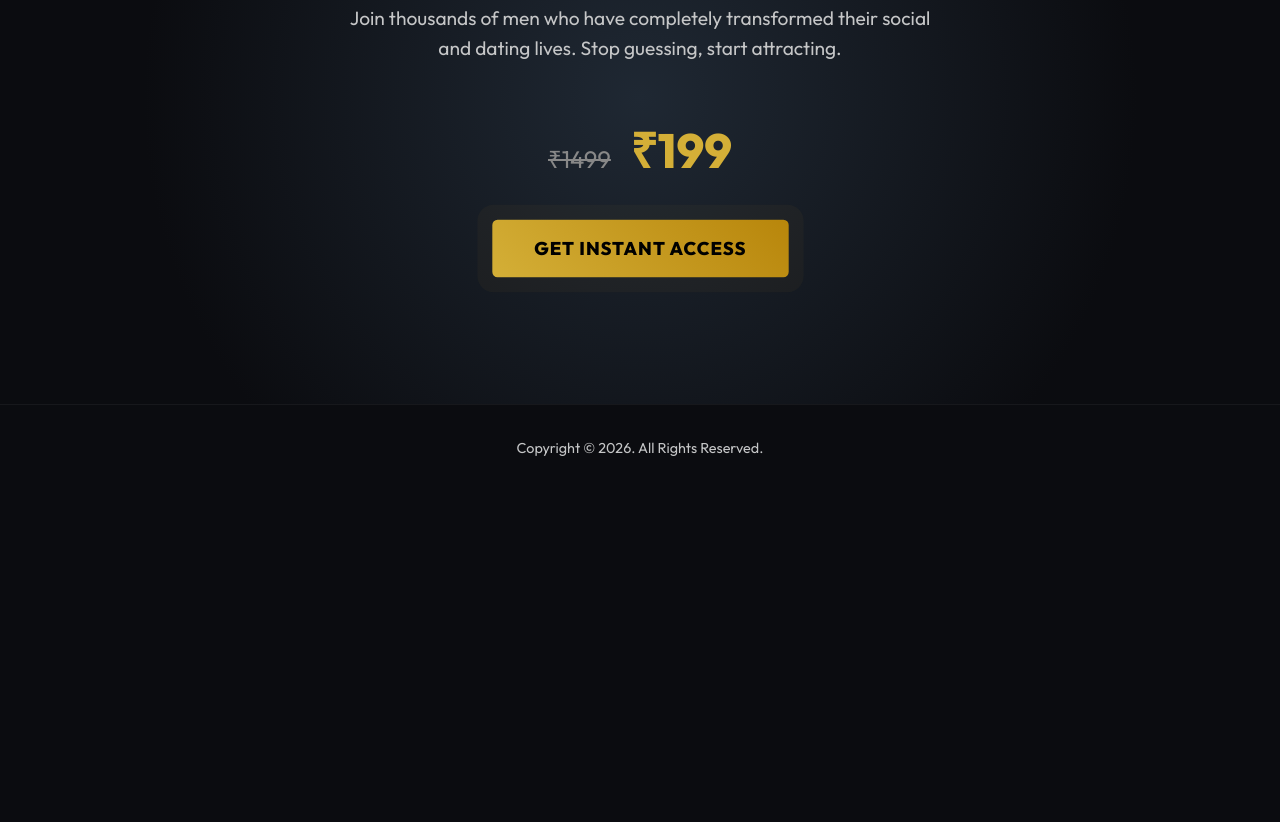
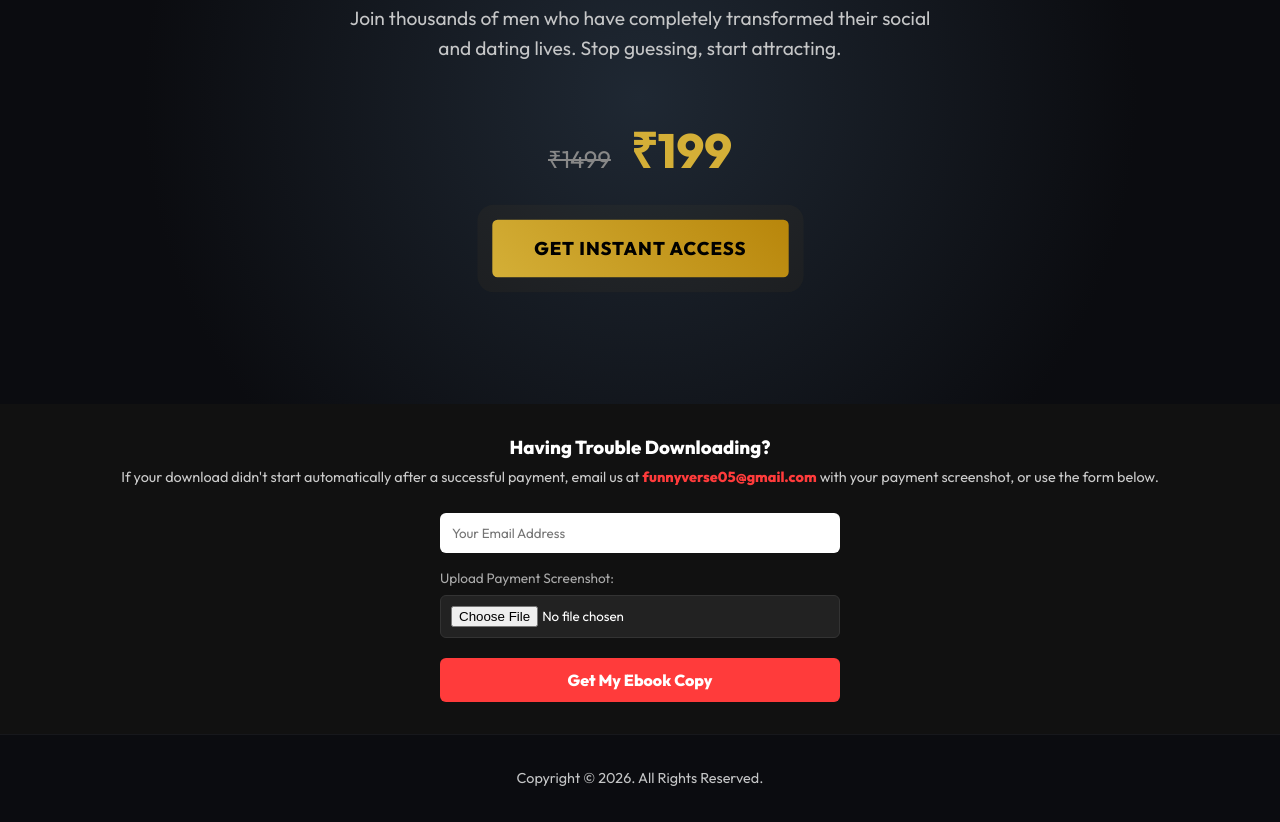
Before and after one commit to shivam2512/attract-women-ebook-funnel, a website: page landing_page/index.html in a window 1280 px wide. Shown: the part 2503-3325 px from the top of the page. Before the commit the page ends 2995 px from the top, so only its background shows below. Drawn offline with nearby package versions, Linux system fonts and the light colour scheme; a web font is replaced by a local one.

Commit message:
Update price to 199 and add support form for download issues

```diff
--- a/landing_page/index.html
+++ b/landing_page/index.html
@@ -78,6 +78,20 @@
 
     </section>
 
+    <!-- Support Form -->
+    <section class="support" style="text-align: center; padding: 2rem; background: #111; color: #fff;">
+        <h3 style="font-family: 'Outfit', sans-serif; margin-bottom: 0.5rem;">Having Trouble Downloading?</h3>
+        <p style="font-size: 0.9rem; color: #ccc; margin-bottom: 1.5rem;">If your download didn't start automatically after a successful payment, email us at <strong style="color: #ff3b3b;">funnyverse05@gmail.com</strong> with your payment screenshot, or use the form below.</p>
+        <form name="support" method="POST" data-netlify="true" enctype="multipart/form-data" style="max-width: 400px; margin: 0 auto; display: flex; flex-direction: column; gap: 15px;">
+            <input type="email" name="email" placeholder="Your Email Address" required style="padding: 12px; border-radius: 6px; border: none; font-family: 'Outfit', sans-serif;">
+            <div style="display: flex; flex-direction: column; text-align: left; gap: 5px;">
+                <label for="screenshot" style="font-size: 0.85rem; color: #aaa; font-family: 'Outfit', sans-serif;">Upload Payment Screenshot:</label>
+                <input type="file" name="screenshot" accept="image/*" required style="padding: 10px; border-radius: 6px; border: 1px solid #333; background: #222; color: #fff; font-family: 'Outfit', sans-serif;">
+            </div>
+            <button type="submit" style="padding: 12px; background: #ff3b3b; color: #fff; border: none; border-radius: 6px; font-weight: bold; cursor: pointer; font-family: 'Outfit', sans-serif; font-size: 1rem; margin-top: 5px;">Get My Ebook Copy</button>
+        </form>
+    </section>
+
     <footer>
         <p>Copyright © 2026. All Rights Reserved.</p>
     </footer>
@@ -94,7 +108,7 @@
               'Content-Type': 'application/json'
             },
             body: JSON.stringify({
-              amount: 100, // 1 INR in paise (for testing)
+              amount: 19900, // 199 INR in paise
               currency: 'INR'
             })
           });
```
